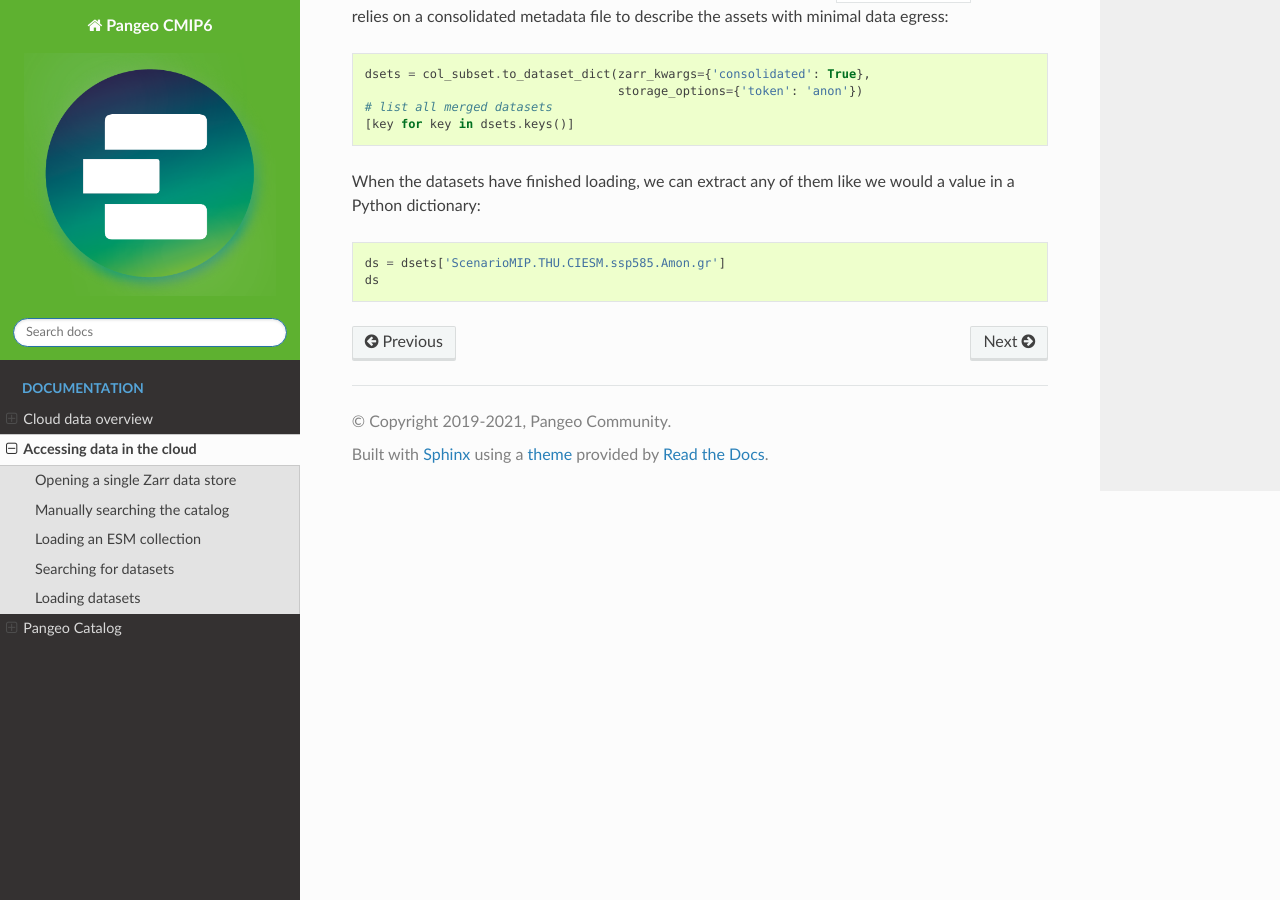
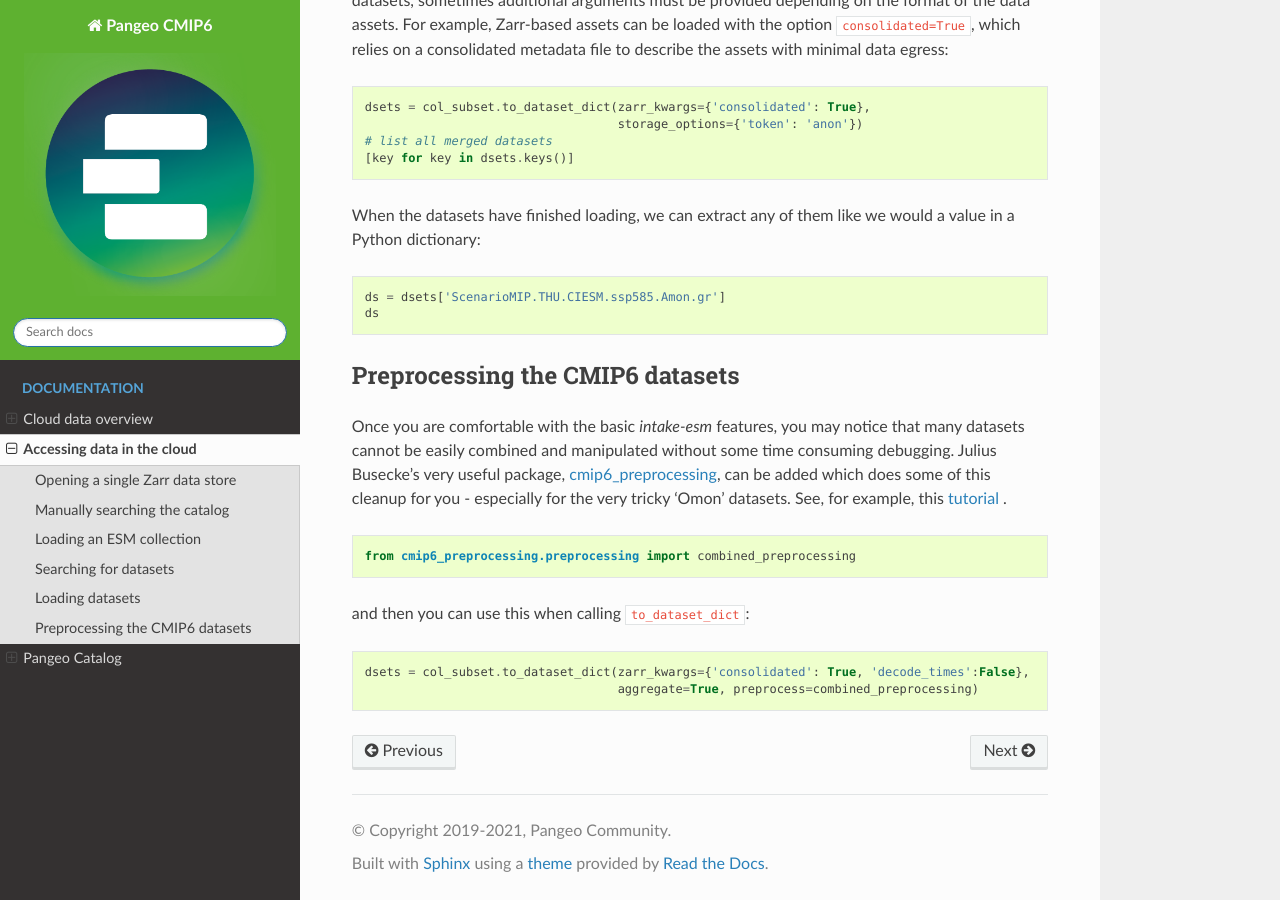
Before and after one commit to pangeo-data/pangeo-cmip6-cloud, a Sphinx documentation site: the page built from docs/accessing_data.rst, in a window 1280 px wide and 900 px high, scrolled down 3221 px. Built offline with Sphinx 7.4.7 and the Read the Docs theme 2.0.0, drawn with Linux system fonts in a browser that asks for light colours; some of the changed text lies outside the part shown.

Commit message:
Update accessing_data.rst
Added a brief paragraph about using `cmip6_preprocessing` by @jbusecke .

```diff
--- a/docs/accessing_data.rst
+++ b/docs/accessing_data.rst
@@ -12,10 +12,12 @@ The function takes a Python-native ``MutableMapping`` as input, which can be acq
 
   import gcsfs
   import xarray as xr
+  # Connect to Google Cloud Storage
+  fs = gcsfs.GCSFileSystem(token='anon', access='read_only')
 
   # create a MutableMapping from a store URL
-  fs = gcsfs.GCSFileSystem(token='anon', access='read_only')
   mapper = fs.get_mapper("gs://cmip6/CMIP6/CMIP/AS-RCEC/TaiESM1/1pctCO2/r1i1p1f1/Amon/hfls/gn/v20200225/")
+
   # make sure to specify that metadata is consolidated
   ds = xr.open_zarr(mapper, consolidated=True)
 
@@ -150,3 +152,18 @@ When the datasets have finished loading, we can extract any of them like we woul
 
   ds = dsets['ScenarioMIP.THU.CIESM.ssp585.Amon.gr']
   ds
+
+Preprocessing the CMIP6 datasets
+--------------------------------
+Once you are comfortable with the basic `intake-esm` features, you may notice that many datasets cannot be easily combined and manipulated without some time consuming debugging. Julius Busecke's very useful package, `cmip6_preprocessing <https://github.com/jbusecke/cmip6_preprocessing/>`_, can be added which does some of this cleanup for you - especially for the very tricky 'Omon' datasets. See, for example, this `tutorial <https://github.com/jbusecke/cmip6_preprocessing/blob/HEAD/docs/tutorial.ipynb>`_ .
+
+.. code-block:: python
+
+  from cmip6_preprocessing.preprocessing import combined_preprocessing
+
+and then you can use this when calling ``to_dataset_dict``:
+
+.. code-block:: python
+
+  dsets = col_subset.to_dataset_dict(zarr_kwargs={'consolidated': True, 'decode_times':False},
+                                     aggregate=True, preprocess=combined_preprocessing)
```
